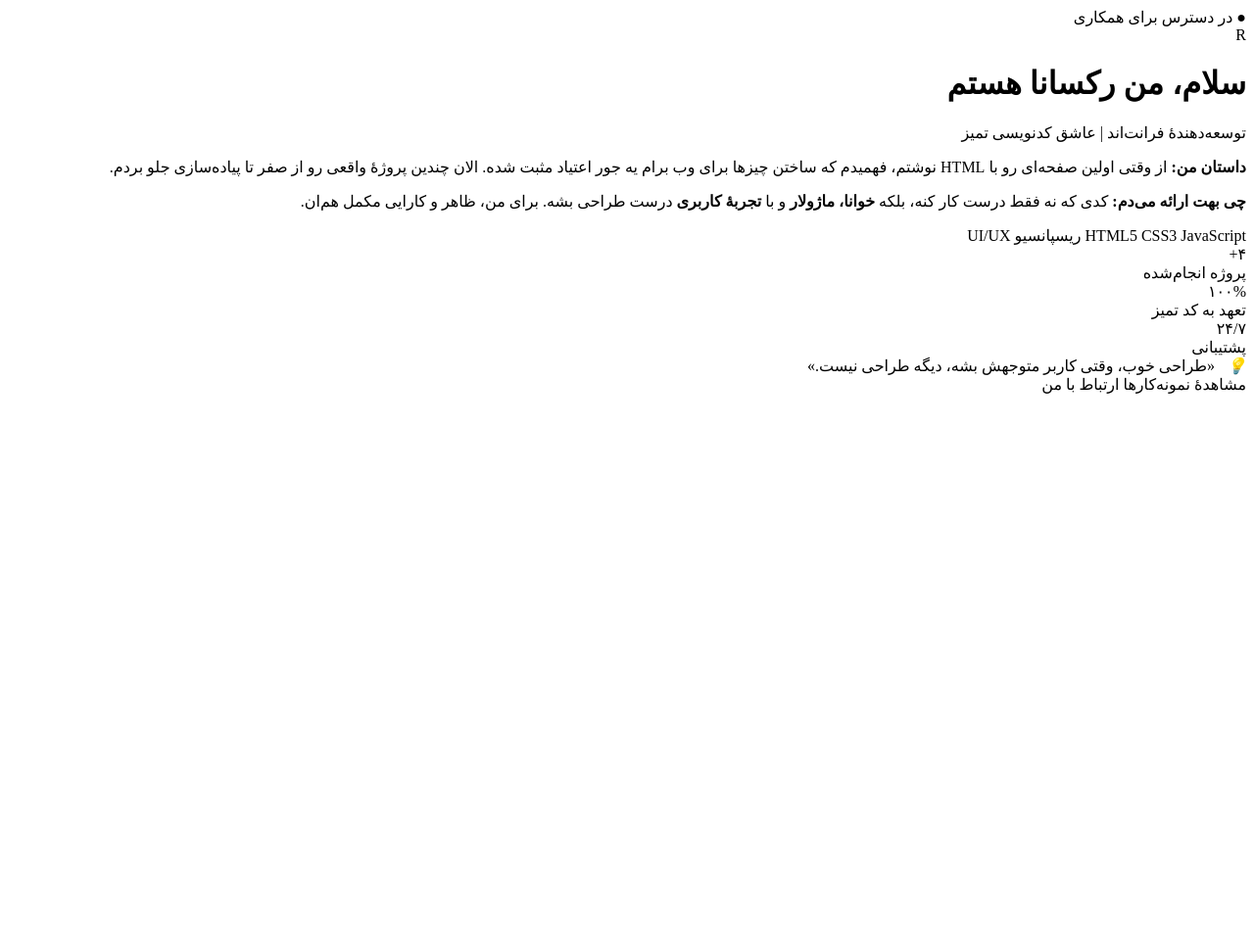
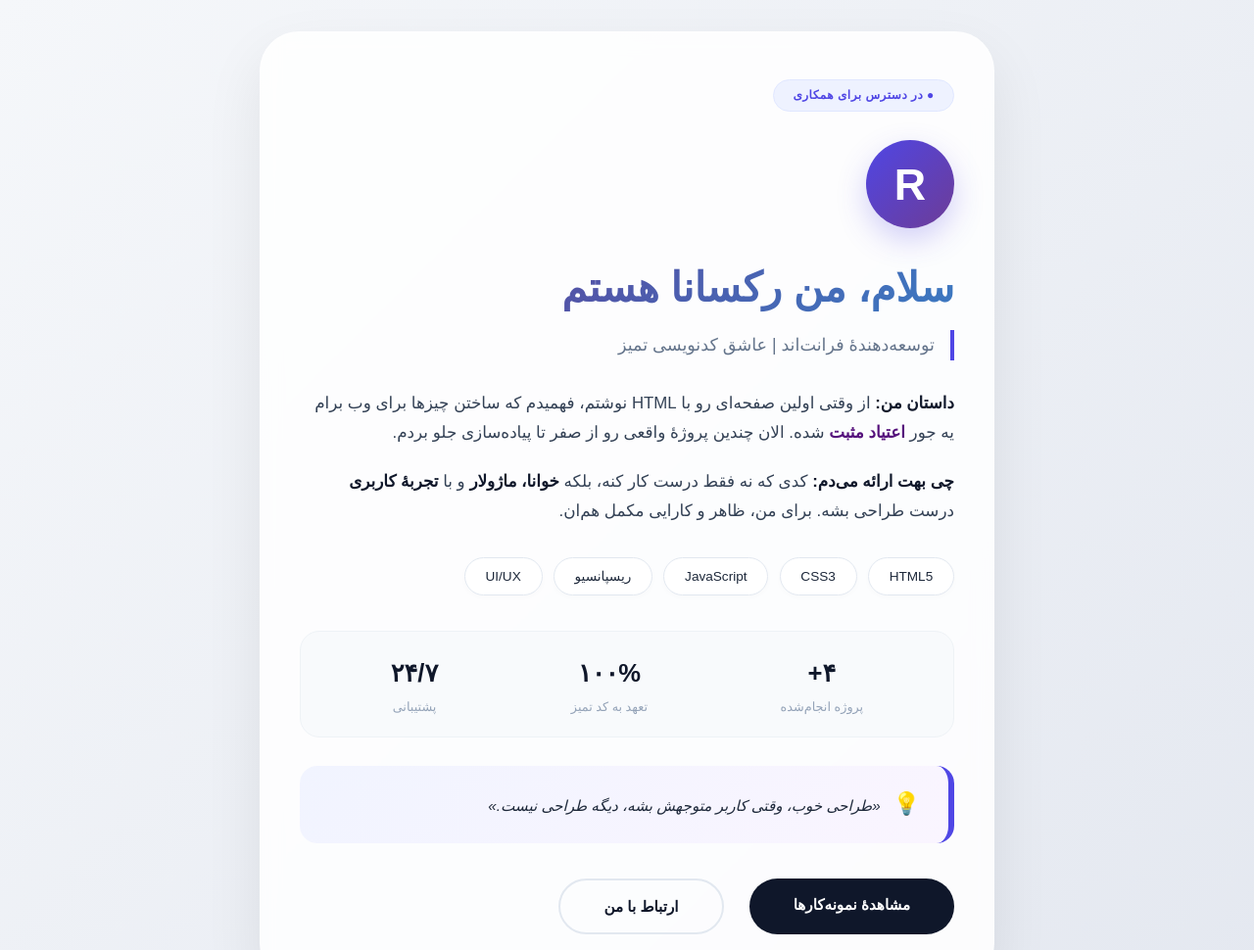
Before and after one commit to Roxanatwlaby488-cell/About-Me, a plain HTML site: page index.html in a window 1280 px wide. Shown: the top 970 px of the page at 98% size. Before the commit the page ends 800 px from the top, so only its background shows below. Drawn offline with Linux system fonts and the light colour scheme; a web font is replaced by a local one.

Commit message:
Update index.html

```diff
--- a/index.html
+++ b/index.html
@@ -5,7 +5,7 @@
     <meta name="viewport" content="width=device-width, initial-scale=1.0" />
     <title>About me</title>
     <link href="https://cdn.fontcdn.ir/font/vazir/Vazir.css" rel="stylesheet" />
-    <link rel="stylesheet" href="/about me/style.css">
+    <link rel="stylesheet" href="style.css">
 </head>
 <body>
 
```
